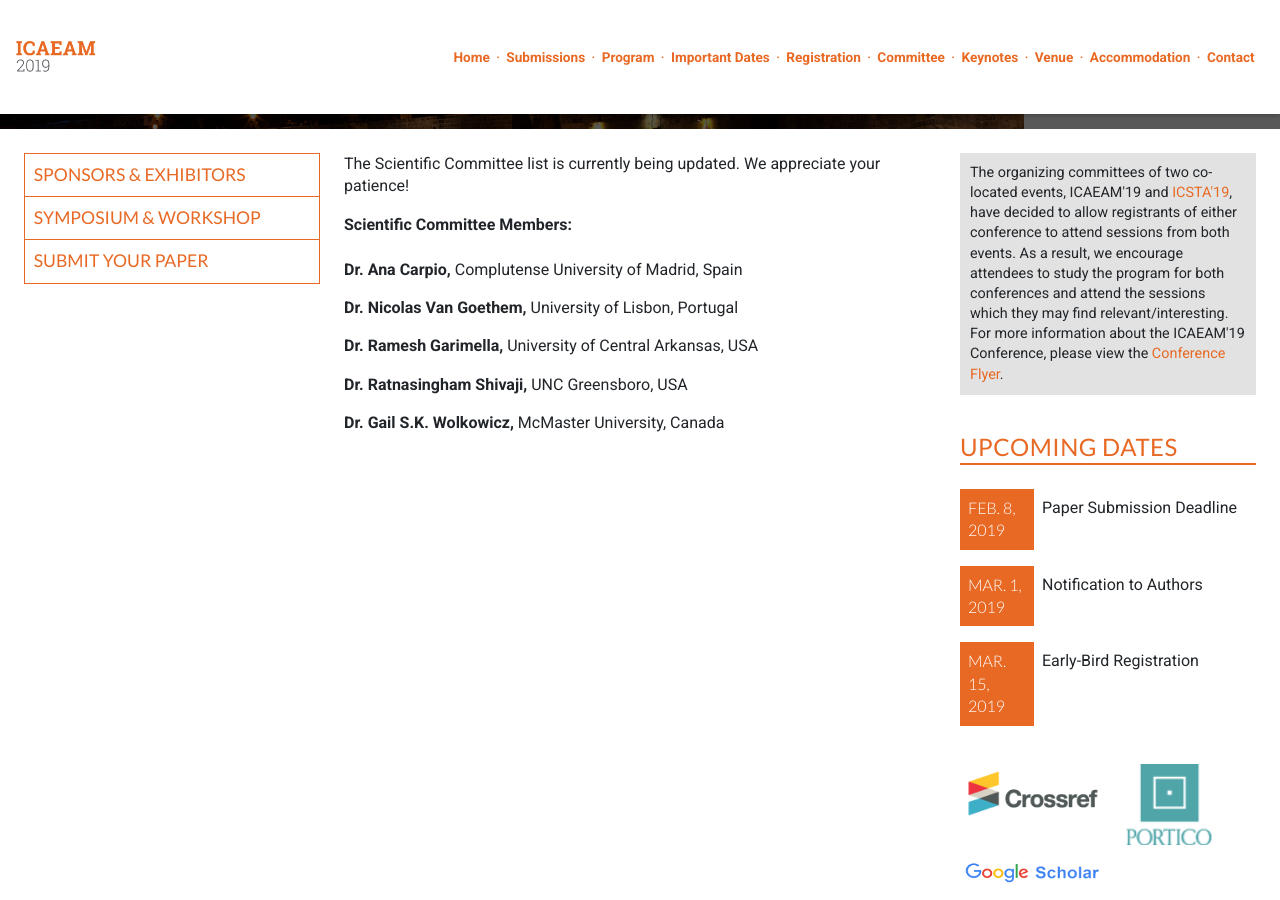
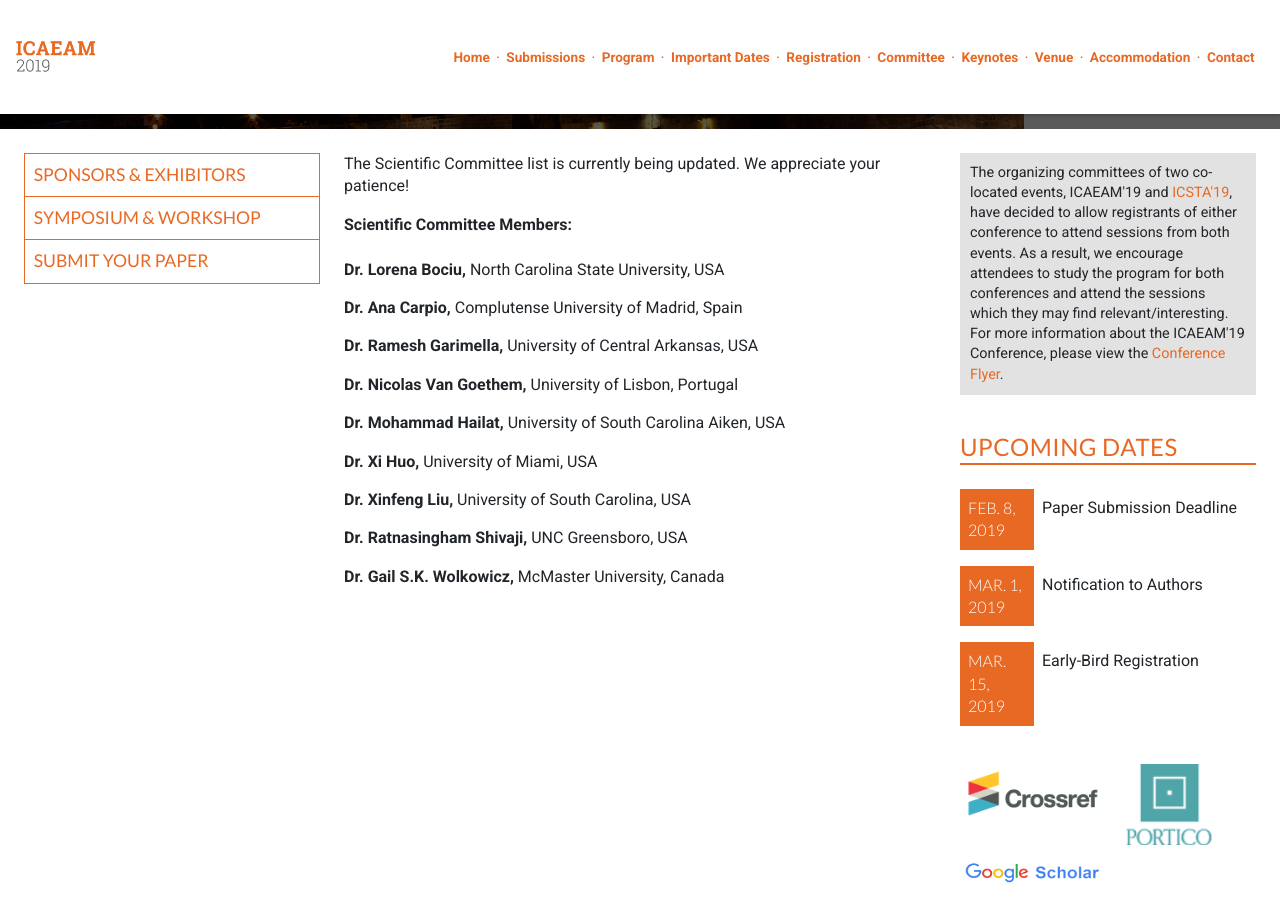
Before and after one commit to intaset/icaeam, a Jekyll site: the page built from committee.html, in a window 1280 px wide and 900 px high, scrolled down 351 px. Built offline with Jekyll 4.4.1, drawn with Linux system fonts in a browser that asks for light colours; nearby versions of some CDN libraries; Markdown is read by kramdown in place of the engine named in the settings; comment, search, counter and statistics services are not loaded.

Commit message:
added sc members

```diff
--- a/committee.html
+++ b/committee.html
@@ -11,11 +11,18 @@ keyword: heat transfer conference, cfd conference, fluid flow conference,  energ
 
    <p class="bold">Scientific Committee Members:</p><br>
 
+
+    <p class="body"><b>Dr. Lorena Bociu,</b> North Carolina State University, USA</p>
     <p class="body"><b>Dr. Ana Carpio,</b> Complutense University of Madrid, Spain</p>
+    <p class="body"><b>Dr. Ramesh Garimella,</b> University of Central Arkansas, USA</p>
     <p class="body"><b>Dr. Nicolas Van Goethem,</b> University of Lisbon, Portugal</p>
-    <p class="body"><b>Dr. Ramesh Garimella,</b> University of Central Arkansas, USA</p>
+    <p class="body"><b>Dr. Mohammad Hailat,</b> University of South Carolina Aiken, USA</p>
+    <p class="body"><b>Dr. Xi Huo,</b> University of Miami, USA</p>
+    <p class="body"><b>Dr. Xinfeng Liu,</b> University of South Carolina, USA</p>
     <p class="body"><b>Dr. Ratnasingham Shivaji,</b> UNC Greensboro, USA</p>
     <p class="body"><b>Dr. Gail S.K. Wolkowicz,</b> McMaster University, Canada</p>
+    <!-- <p class="body"><b>Dr. ,</b> </p>
+    <p class="body"><b>Dr. ,</b> </p> -->
 
 
   </div>
```
Also changed, not shown: 1 other file.
